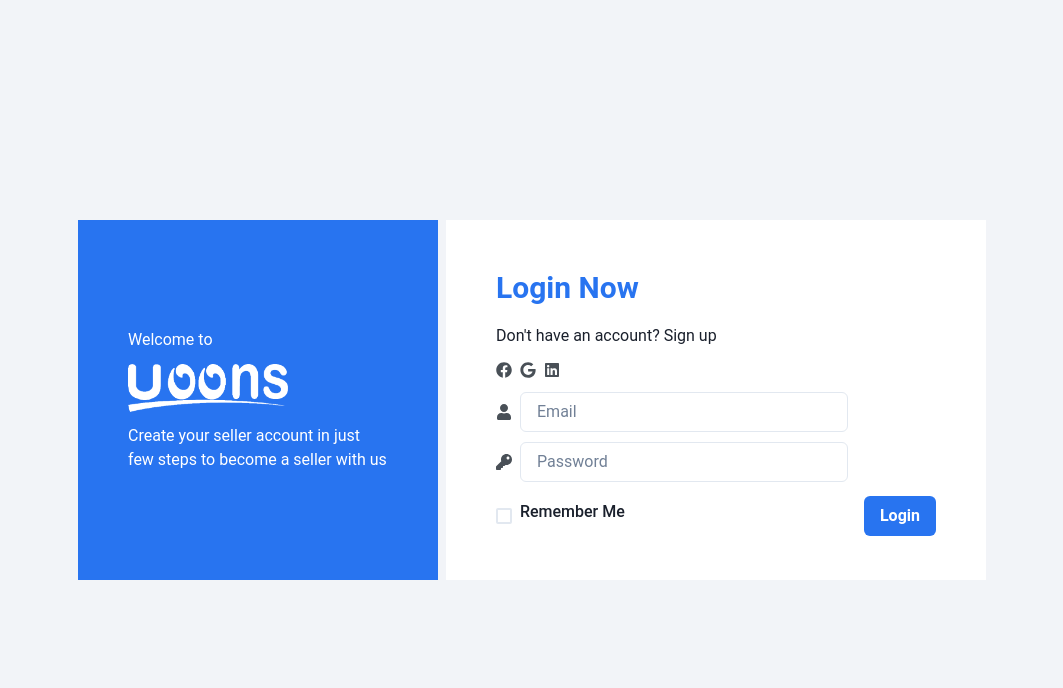
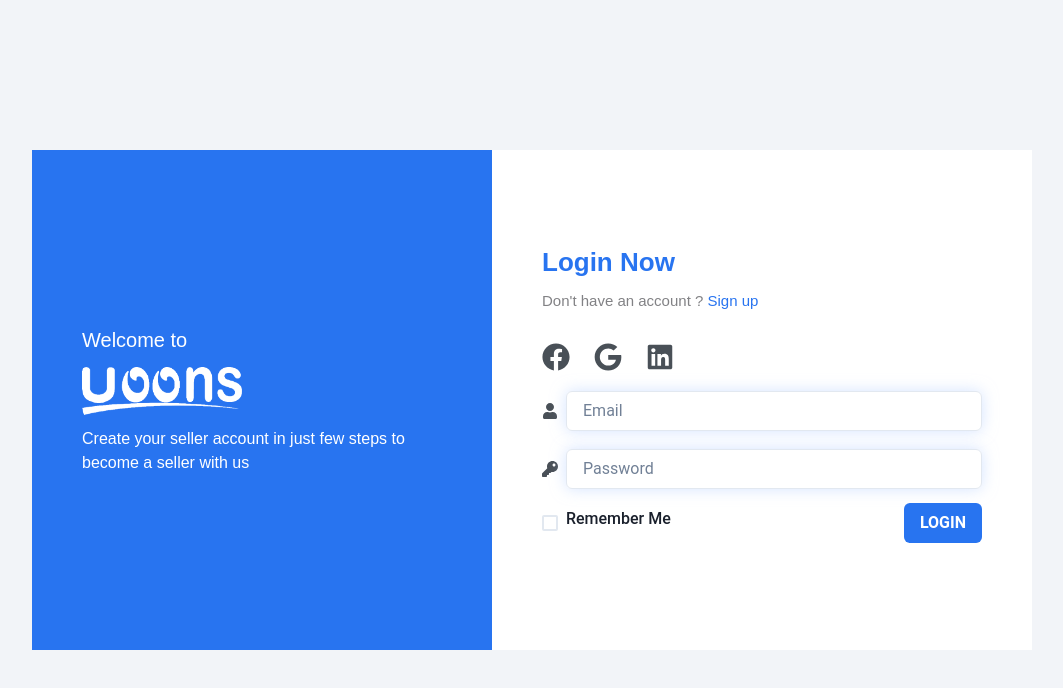
Before and after one commit to honeysoniverse/Uoons, a React (Create React App) app: page / in a window 1280 px wide. Shown: the top 688 px of the page, without its empty margins (108-1171 px from the left). Built offline with nearby package versions, Linux system fonts and the light colour scheme; the HTML template or start-up script is replaced by a standard one.

Commit message:
added login page

```diff
--- a/src/App.js
+++ b/src/App.js
@@ -13,12 +13,13 @@
   const navigateTo = useNavigate();
   const [isAuthenticated, setIsAuthenticated] = useState(false);
   const [showLabel, setShowLabel] = useState(true)
+  const [showImg, setShowImg] = useState(true)
  const redirect = () => {
     navigateTo(pathNames.homepage)
   }
   return (
       <ChakraProvider>
-        {!isAuthenticated && <Login setIsAuthenticated={setIsAuthenticated}/>}
+        {!isAuthenticated && <Login setIsAuthenticated={setIsAuthenticated} setShowImg={setShowImg}/>}
         {isAuthenticated && <Header setShowLabel={setShowLabel}/>}
         {isAuthenticated && <DesktopMenu setIsAuthenticated={setIsAuthenticated} showLabel={showLabel}/>}
         {isAuthenticated && <RoutesWrapper/>}
--- a/src/components/InputField.jsx
+++ b/src/components/InputField.jsx
@@ -2,14 +2,14 @@
 import { Input, Icon, HStack } from '@chakra-ui/react'
 import { colors } from '../resources/colors'
 
-const InputField = ({ placeholder, setValue, icon, type, mb}) => {
+const InputField = ({ placeholder, setValue, icon, type, mb, width, boxShadow}) => {
     const handleSetValue = (e) => {
         setValue(e.target.value)
     }
   return (
-      <HStack width='80%' mb={mb}>
+      <HStack mb={mb} width={width}>
          <Icon as={icon} color={colors.iconGray} />
-       <Input onChange={handleSetValue} placeholder={placeholder} type={type}/>
+       <Input onChange={handleSetValue} placeholder={placeholder} type={type} boxShadow={boxShadow}/>
       </HStack>
 
   )
--- a/src/components/Menu/DesktopMenu.jsx
+++ b/src/components/Menu/DesktopMenu.jsx
@@ -43,7 +43,7 @@
       flexDirection="column"
       alignItems="flex-start"
       boxShadow="2xl"
-      display={isMdBreakpoint ? 'flex' : 'flex'}
+      display='flex'
       position="fixed"
       padding="13px"
     >
@@ -64,7 +64,7 @@
           }
           fontSize={
             {
-              base: '12', md: '114', lg: '14', xl: '18',
+              base: '12', md: '14', lg: '14', xl: '18',
             }
           }
           color={colors.infoGray}
--- a/src/components/pages/Login.jsx
+++ b/src/components/pages/Login.jsx
@@ -1,5 +1,6 @@
 import React, { useState } from 'react';
 import {
+  useBreakpointValue,
   Box,
   Text,
   Image,
@@ -25,6 +26,7 @@
 import Button from '../Button';
 
 const Login = ({ setIsAuthenticated, setShowImg }) => {
+  const isMdBreakpoint = useBreakpointValue({ base: false, md: true });
   const [email, setEmail] = useState('');
   const [password, setPassword] = useState('');
   const loginApi = process.env.REACT_APP_AUTH_API;
@@ -52,56 +54,80 @@
   return (
     <>
       <PagesWrapper>
-        <HStack>
-          <Box
+        <HStack spacing={0}>
+         {isMdBreakpoint && <Box
             padding="50px"
             background={colors.cornflowerBlue}
-            height="360px"
+            height={
+              {
+                base: '100vh', sm:'100vh', md: '640px', lg: '540px', xl: '500px',
+              }
+            }
             display="flex"
             flexDirection="column"
             justifyContent="center"
-            width="360px"
+            width={
+              {
+                base: '100vw', sm:'100vw' , md: '360px', lg: '360px', xl: '460px',
+              }
+            }
           >
-            <Text fontSize="16px" color={colors.white}>
+            <Text fontSize="20px" color={colors.white} fontFamily="Poppins, sans-serif">
               Welcome to
             </Text>
-           { <Image
+           <Image
               src={require('../img/logo.png')}
               width="160px"
               padding="12px 0"
-            />}
-            <Text color={colors.white}>{`Create your seller account in \n
-          just few steps to become a seller with us`}</Text>
-          </Box>
+            />
+            <Text color={colors.white} fontFamily="Poppins, sans-serif">Create your seller account in
+          just few steps to become a seller with us</Text>
+          </Box>}
           <Box
             padding="50px"
             background={colors.white}
-            height="360px"
+            height={
+              {
+                base: '100vh', sm:'100vh', md: '640px', lg: '540px', xl: '500px',
+              }
+            }
             display="flex"
             flexDirection="column"
             justifyContent="center"
-            width="540px"
+            width={
+              {
+                base: '100vw', sm:'100vw' , md: '360px', lg: '360px', xl: '540px',
+              }
+            }
           >
-            <Text color={colors.cornflowerBlue} margin="14px 0px" fontSize="30px" fontWeight="bold">
+            <VStack alignItems="flex-start" fontFamily="Poppins, sans-serif" mb="30px">
+            <Text color={colors.cornflowerBlue} fontSize="26px" fontWeight="bold" >
               Login Now
             </Text>
-            <Text>
-              {`Don't have an account? `}
-              <Link>Sign up</Link>
+            <Text color={colors.infoGray} fontSize="15px">
+              Don't have an account ? <nbsp/>
+              <Link color={colors.cornflowerBlue} fontSize="15px">Sign up</Link>
             </Text>
-            <HStack margin="14px 0px">
-              <Icon as={FaFacebook} color={colors.iconGray} />
-              <Icon as={FaGoogle} color={colors.iconGray} />
-              <Icon as={FaLinkedin} color={colors.iconGray} />
+            </VStack>
+            <HStack marginBottom="20px" spacing='24px'>
+              <Icon as={FaFacebook} color={colors.iconGray} w={6} h={6} boxSize={7}/>
+              <Icon as={FaGoogle} color={colors.iconGray}  w={6} h={6} boxSize={7}/>
+              <Icon as={FaLinkedin} color={colors.iconGray}  w={6} h={6} boxSize={7}/>
             </HStack>
 
-            <InputField
-              margin="14px 0px"
+           <VStack alignItems="flex-start"><InputField
+
               setValue={setEmail}
               icon={FaUser}
               placeholder="Email"
               type="email"
               mb="10px"
+              width={
+                {
+                  base: '75vw', sm:'75vw' , md: '240px', lg: '260px', xl: '440px',
+                }
+              }
+              boxShadow="0px 0px 15px #b2ceff8a"
             />
             <InputField
               margin="14px 0px"
@@ -109,15 +135,20 @@
               icon={FaKey}
               placeholder="Password"
               type="password"
-
-            />
+              width={
+                {
+                  base: '75vw', sm:'75vw' , md: '240px', lg: '260px', xl: '440px',
+                }
+              }
+              boxShadow="0px 0px 15px #b2ceff8a"
+            /></VStack>
             <HStack justifyContent="space-between" margin="14px 0px">
               <HStack>
                 <Checkbox />
                 <FormLabel>Remember Me</FormLabel>
 
               </HStack>
-              <Button name="Login" handleOnClick={handleOnClick} marginLeft="200px"/>
+              <Button name="LOGIN" handleOnClick={handleOnClick} marginLeft="200px"></Button>
             </HStack>
           </Box>
         </HStack>
```
